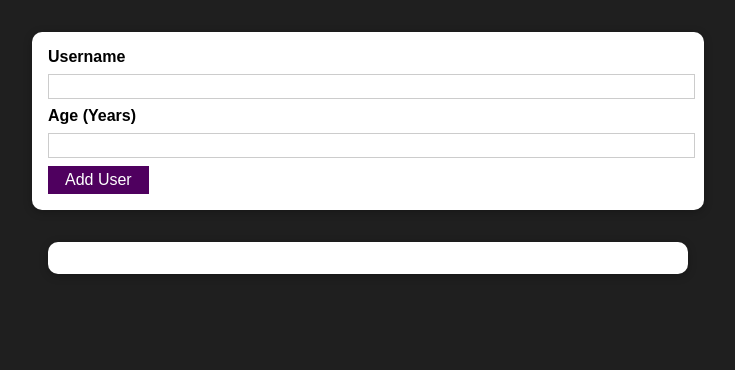
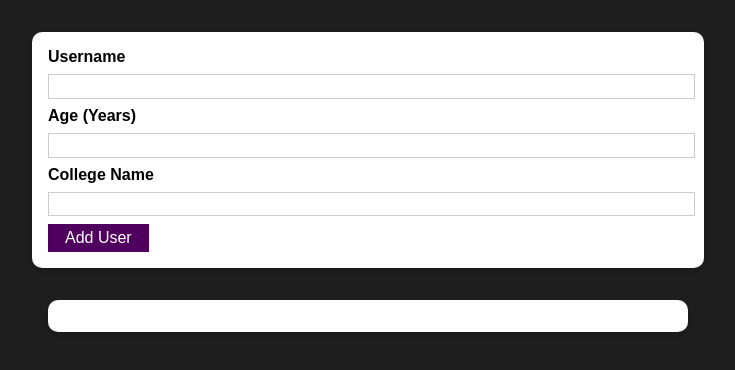
Before and after one commit to Pavan0409/add-user, a React (Create React App) app: page / in a window 1280 px wide. Shown: the top 370 px of the page, without its empty margins (272-1007 px from the left). Built offline with nearby package versions, Linux system fonts and the light colour scheme.

Commit message:
adding college name

```diff
--- a/src/App.js
+++ b/src/App.js
@@ -6,11 +6,11 @@
 function App() {
   const [usersList, setUsersList] = useState([]);
 
-  const addUserHandler = (uName, uAge) => {
+  const addUserHandler = (uName, uAge, uCollege) => {
     setUsersList((prevUsersList) => {
       return [
         ...prevUsersList,
-        { name: uName, age: uAge, id: Math.random().toString() },
+        { name: uName, age: uAge, college: uCollege, id: Math.random().toString() },
       ];
     });
   };
--- a/src/component/Users/AddUser.js
+++ b/src/component/Users/AddUser.js
@@ -6,12 +6,18 @@
 import Wrapper from "../Helpers/Wrapper";
 
 const AddUser = (props) => {
+  // const nameInputRef = useRef();
+  // const ageInputRef = useRef();
+
   const [enteredUserName, setEnteredUserName] = useState("");
   const [enteredAge, setEnteredAge] = useState("");
+  const [enteredCollege, setEnteredCollege] = useState("");
   const [error, setError] = useState();
 
   const addUserHandler = (event) => {
     event.preventDefault();
+    // const enteredName = nameInputRef.current.value;
+    // const enteredUserAge  = ageInputRef.current.value;
     if (enteredUserName.trim().length === 0 || enteredAge.trim().length === 0) {
       setError({
         title: 'Invalid input',
@@ -26,9 +32,13 @@
       })
       return;
     }
-    props.onAddUser(enteredUserName, enteredAge);
+    props.onAddUser(enteredUserName, enteredAge, enteredCollege);
+    // nameInputRef.current.value = '';
+    // ageInputRef.current.value = '';
+
     setEnteredUserName("");
     setEnteredAge("");
+    setEnteredCollege("");
   };
 
   const usernameChangeHandler = (event) => {
@@ -37,6 +47,10 @@
   const ageChangeHandler = (event) => {
     setEnteredAge(event.target.value);
   };
+  const collegeChangeHandler = (event) => {
+    setEnteredCollege(event.target.value);
+  };
+
 
   const errorHandler =()=>{
     setError(null);
@@ -53,6 +67,7 @@
             type="text"
             onChange={usernameChangeHandler}
             value={enteredUserName}
+            // ref={nameInputRef}
           />
           <label htmlFor="age">Age (Years)</label>
           <input
@@ -60,12 +75,21 @@
             type="number"
             onChange={ageChangeHandler}
             value={enteredAge}
+            // ref={ageInputRef}
+          />
+          <label htmlFor="college">College Name</label>
+          <input
+            id="college"
+            type="text"
+            onChange={collegeChangeHandler}
+            value={enteredCollege}
+            // ref={ageInputRef}
           />
           <Button type="submit">Add User</Button>
         </form>
       </Card>
     </Wrapper>
   );
-};
+}
 
 export default AddUser;
--- a/src/component/Users/UsersList.js
+++ b/src/component/Users/UsersList.js
@@ -8,7 +8,7 @@
             <ul>
                 {props.users.map((users)=> (
                     <li key={users.id}>
-                        {users.name} ({users.age} years old)
+                        {users.name}  {users.college} ({users.age} years old)
                     </li>
                 ))}
             </ul>
```
